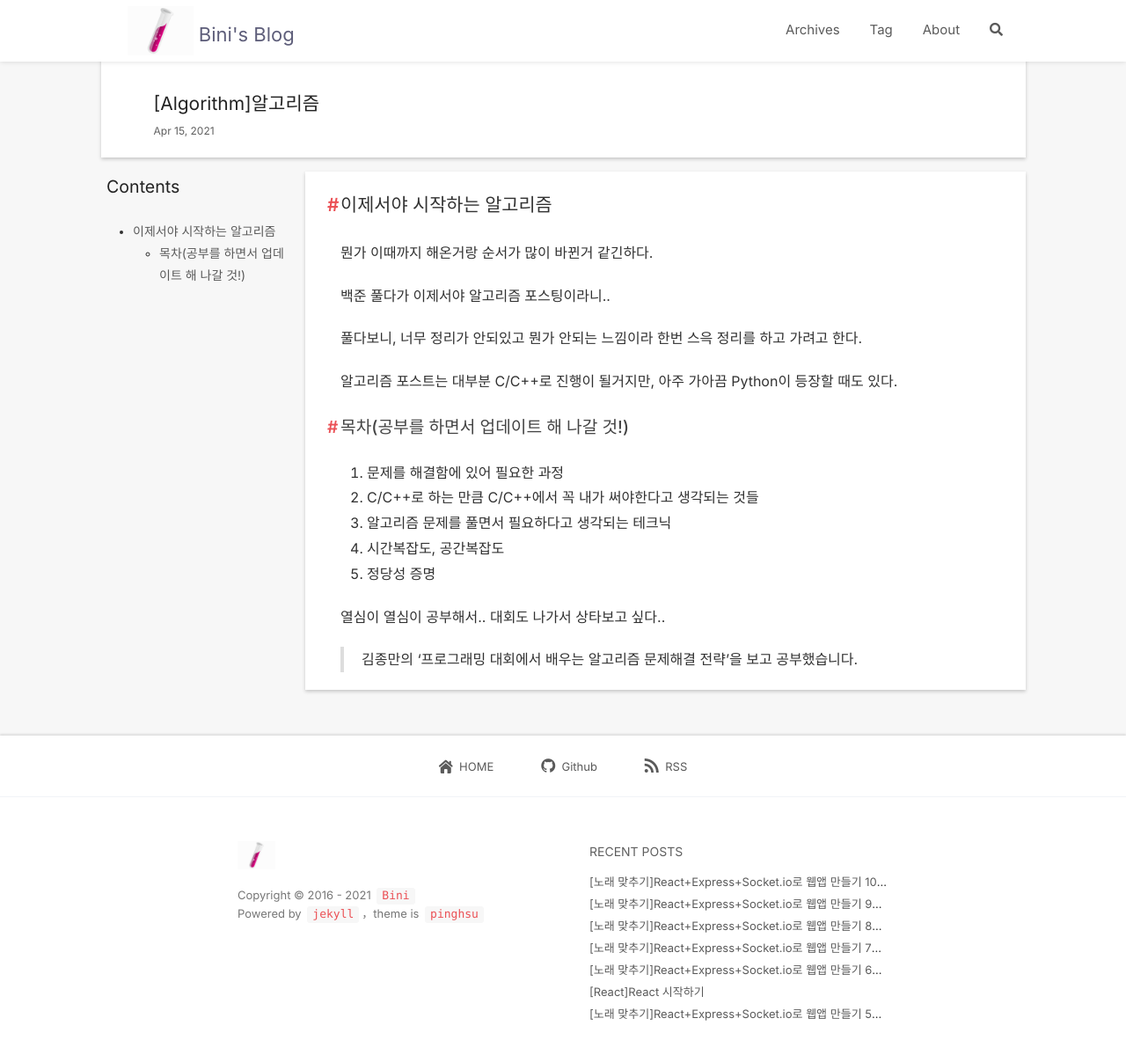
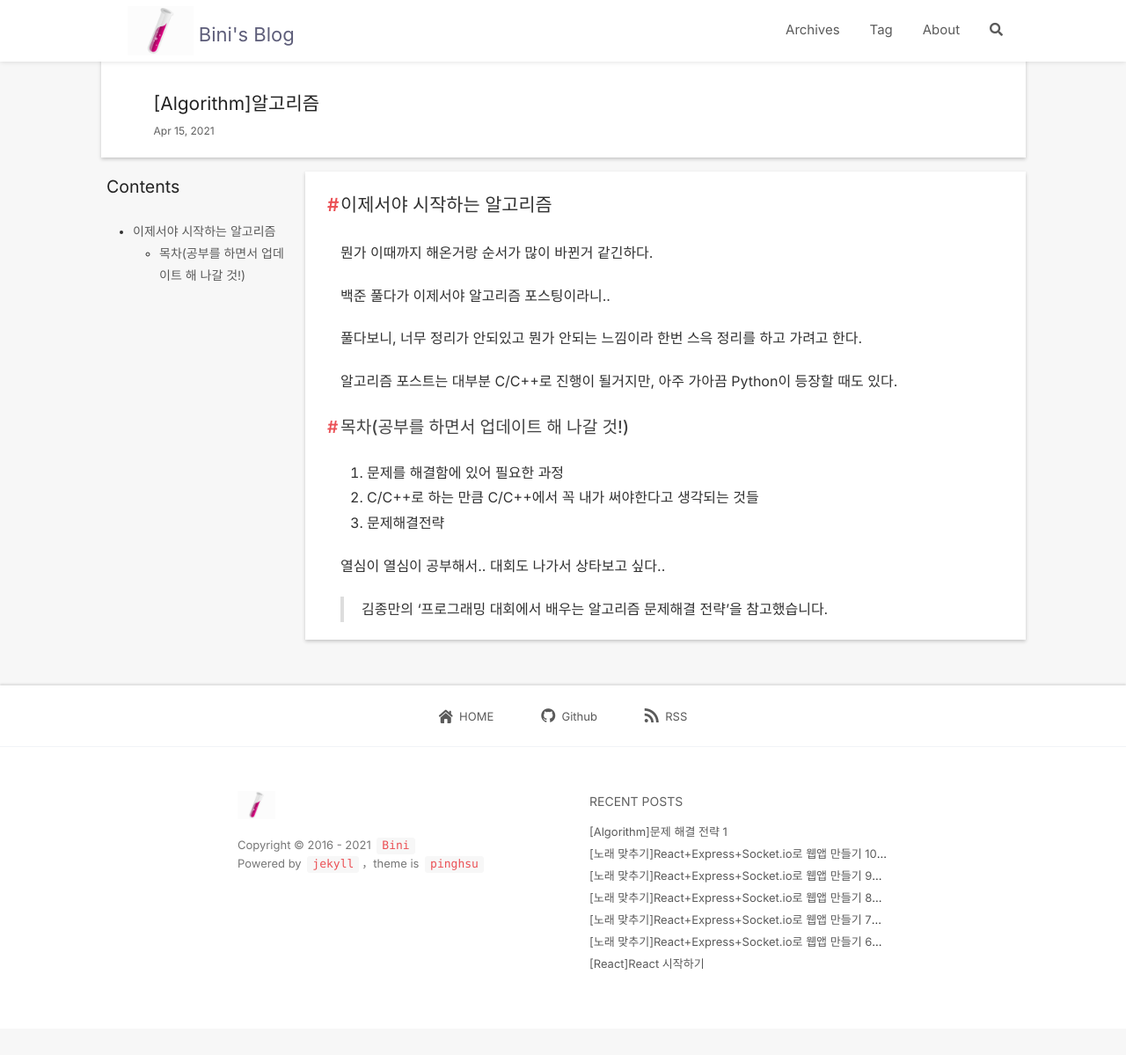
Before and after one commit to bini59/bini59.github.io, a Jekyll site: the page built from _posts/Algorithm/2021-04-13-Algorithm.md, in a window 1280 px wide and 1226 px high. Shown: the top 1199 px of the window at 88% size. Built offline with Jekyll 4.4.1, drawn with Linux system fonts in a browser that asks for light colours; nearby versions of some CDN libraries; comment, search, counter and statistics services are not loaded; some of the changed lines change nothing that is shown.

Commit message:
Chore : Add solving plan

```diff
--- a/_posts/Algorithm/2021-04-13-Algorithm.md
+++ b/_posts/Algorithm/2021-04-13-Algorithm.md
@@ -27,12 +27,9 @@
 
 1. 문제를 해결함에 있어 필요한 과정
 2. C/C++로 하는 만큼 C/C++에서 꼭 내가 써야한다고 생각되는 것들
-3. 알고리즘 문제를 풀면서 필요하다고 생각되는 테크닉
-4. 시간복잡도, 공간복잡도
-5. 정당성 증명
-
+3. 문제해결전략
 
 
 열심이 열심이 공부해서.. 대회도 나가서 상타보고 싶다..
 
-> 김종만의 '프로그래밍 대회에서 배우는 알고리즘 문제해결 전략'을 보고 공부했습니다.
+> 김종만의 '프로그래밍 대회에서 배우는 알고리즘 문제해결 전략'을 참고했습니다.
--- /dev/null
+++ b/_posts/Algorithm/2021-06-13-AlgorithmSolvingPlan.md
@@ -0,0 +1,115 @@
+---
+layout        : post
+title         : "&#91;Algorithm&#93;문제 해결 전략 1"
+date          : 2021.06.13
+category      : Algorithm
+comments      : true
+tags          : [Algorithm]
+icon          : note
+---
+
+## 문제 해결 전략
+
+문제를 해결하는 방법은
+
+두가지가 있다.
+
+1. 직관
+2. 체계적 접근
+
+직관은 그 말대로</br>
+문제를 보고 바로 어떻게 풀어야 할지 예상이 가는것이다.
+
+물론 당연히 이건 쉽지 않다.
+사실 이게 된다면 이렇게 포스트를 쓰고 있지 않을거니까.
+
+체계적 접근은 여러가지 방법을 통해
+하나하나 문제를 해결해나가는 것이다.
+
+이 포스트를 쓰고있는 이유 중 큰 비중을 차지한다고 생각하는 것.
+
+하나하나 전략들을 소개해보겠다.
+
+### 체계적 접근
+
+#### 비슷한 문제를 해결한 적이 있나?
+
+예전에 비슷한 문제를 해결 한 적이 있다면,
+그 문제를 참고해서 문제를 해결해 나가면 될 것이다.
+
+하지만, 비슷한 문제를 해결해 봤다고 그 문제가 같은 건 아니다.
+비슷하다고 생각해도 아예 다른 방식의 해결방법이 존재 할 수도 있다.
+
+그러니 문제를 제대로 분류하고, 어쩔때 어떤걸 써서 어떻게 해결했는지를
+잘 기록해 놓는게 중요하다.
+
+#### 단순한 방법에서 시작한다.
+
+현실의 문제는 아주 많은 제약들을 갖고 있다.
+시간, 메모리 등등 말고도 많은 제약이 있다.
+
+처음 문제를 해결할 때 이런 제약을 생각하지 않고,
+제일 간단한 알고리즘으로 문제를 해결해본다.
+
+먼저 제일 간단한 알고리즘으로 문제를 해결한 후,
+하나하나 제약들에 맞춰 알고리즘을 발전시켜 나간다.
+
+> 문제가 간단한 경우에도 복잡하게 해결하는 경우를 방지하기 위함도 있다.
+
+#### 문제를 단순화 한다.
+
+위의 것과 비슷하게,
+이번엔 문제를 단순화 시킨다.
+
+시간의 제약을 없애본다던지, 공간의 제약을 없애본다던지,
+다차원에서 생긴 문제를 1차원으로 생각해본다던지등등..
+
+다양한 조건들을 없애고 단순화시켜서 문제를 해결해본다.
+
+그 후, 조건들에 맞춰서 다시한번 문제를 해결해본다.
+
+
+#### 그림으로 그려본다.
+
+코드로, 이슈로, 알고리즘 문제로 되어있는 여러 문제를
+그림으로 그려본다.
+
+좌표평면에 그려본다거나 등의 행위를 통해
+문제를 좀 더 직관적으로 표시할 수 있다.
+
+#### 수식으로 표현한다.
+
+문제를 수식으로 변형시켜서 풀어본다.
+
+수식을 풀어내는 과정에서 문제 풀이의 아이디어를 얻는다.
+
+#### 문제를 분해한다.
+
+너무 복잡한 문제는 한번에 해결할 수 없을 수 있다.
+그럴 때엔 큰 문제를 하나하나 뜯어서,
+작은 문제들로 분해해서 풀어본다.
+
+여러 작은 문제는 쉽게 해결 할 수 있으니, 그걸 붙여
+큰문제를 해결한다,
+
+#### 뒤에서부터 생각한다.
+
+문제의 해결 순서를 뒤에서 부터 생각해본다.
+
+예를 들어 사다리타기 게임을 생각해본다.
+
+<img style="width : 70%;" src="/style/image/algorithm/사다리타기.png">
+
+1번에 도달하기 위해서 어느 사다리를 선택해야하는지 알아보려면,
+1, 2, 3, 4사다리를 다 선택해보는 방법도 있다.
+
+하지만, 1번에서부터 거꾸로 올라간다면 바로 한번에 찾아 낼 수 있을것이다.
+
+이렇게 뒤에서부터 생각을 해본다.
+
+
+### 다양한 문제 해결전략
+
+정말 다양한 문제 해결 전략이 있었다.
+
+이 과정들을 거치면, 풀리지 않는 문제들도 하나하나 해결해 나갈 수 있을거다.
```
Also changed, not shown: style/image/algorithm/사다리타기.jpg (added).
